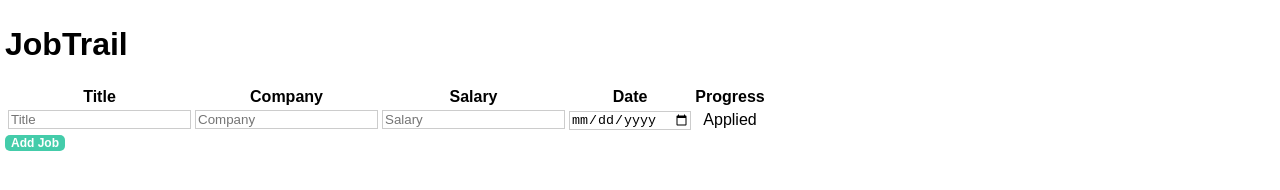
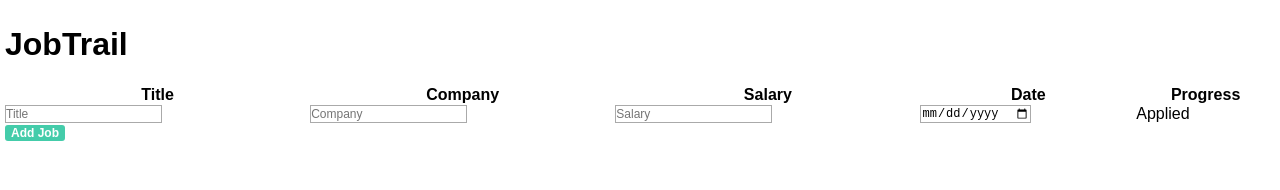
Before and after one commit to Jaefae/JobTrail, a browser extension: page index.html in a window 1280 px wide. Drawn offline with Linux system fonts and the light colour scheme.

Commit message:
Fix table margin

```diff
--- a/styles.css
+++ b/styles.css
@@ -4,15 +4,32 @@ body {
     padding: 5px;
 }
 
+table {
+    width: 100%;
+    border-collapse: collapse;
+    margin:0;
+}
+
 td {
     text-wrap: nowrap;
-    text-align: center;
+    padding: 0;
+    height: 100%;;
+    border: none;
 }
 
-tr input {
+tr {
+    margin: 0;
+    padding: 0;
+}
+
+input {
     box-sizing: border-box;
-    border: 1px solid #ccc;
+    display: block;
+    height: 18px;
+    font-size: 12px;;
+    border: 1px solid #aaa;
     margin: 0;
+    padding: 0px;
 }
 
 #add-job {
@@ -20,6 +37,6 @@ tr input {
     color: white;
     font-weight: bold;
     font-size: 12px;
-    border-radius: 5px;
+    border-radius: 3px;
     background-color: #4CAF;
 }
```
